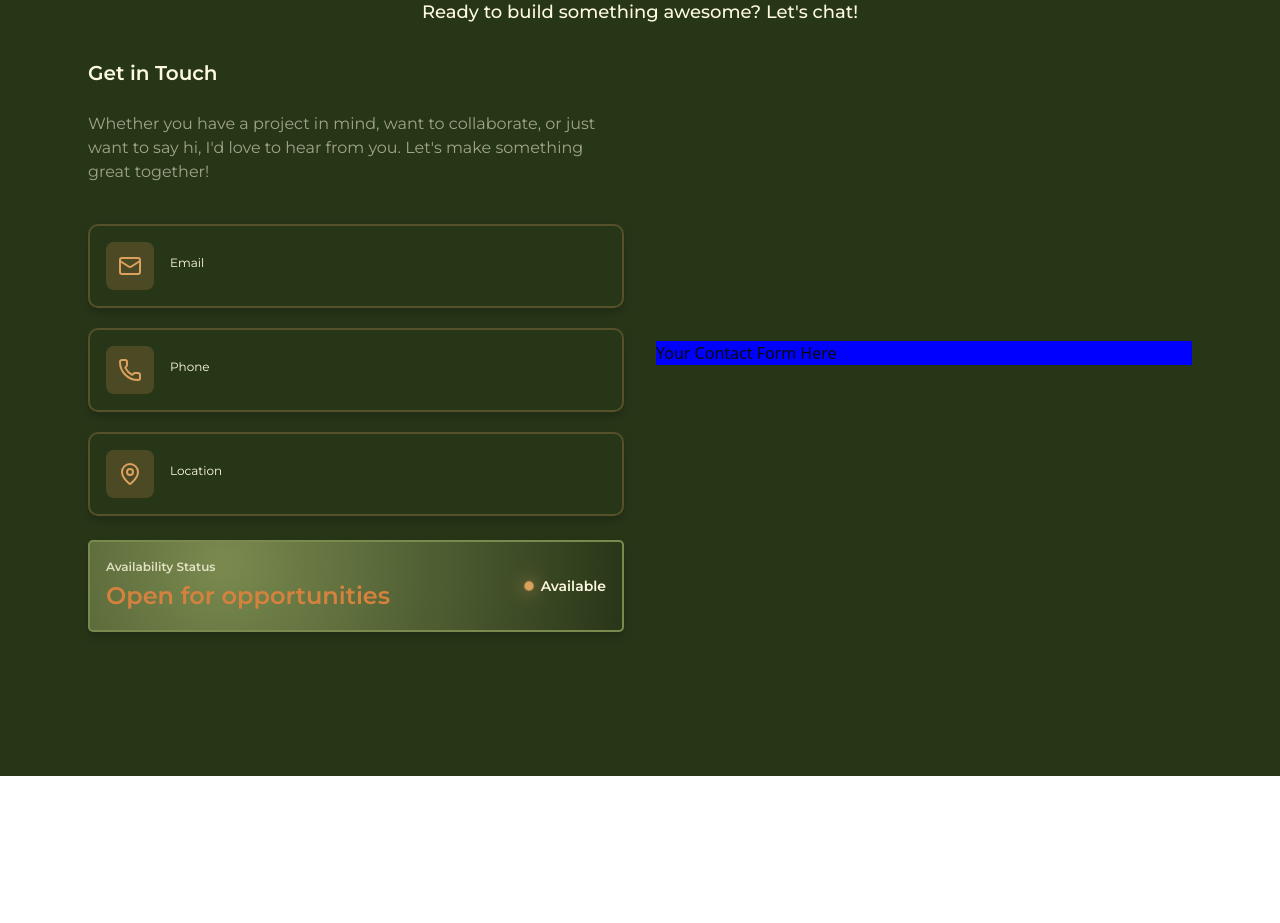
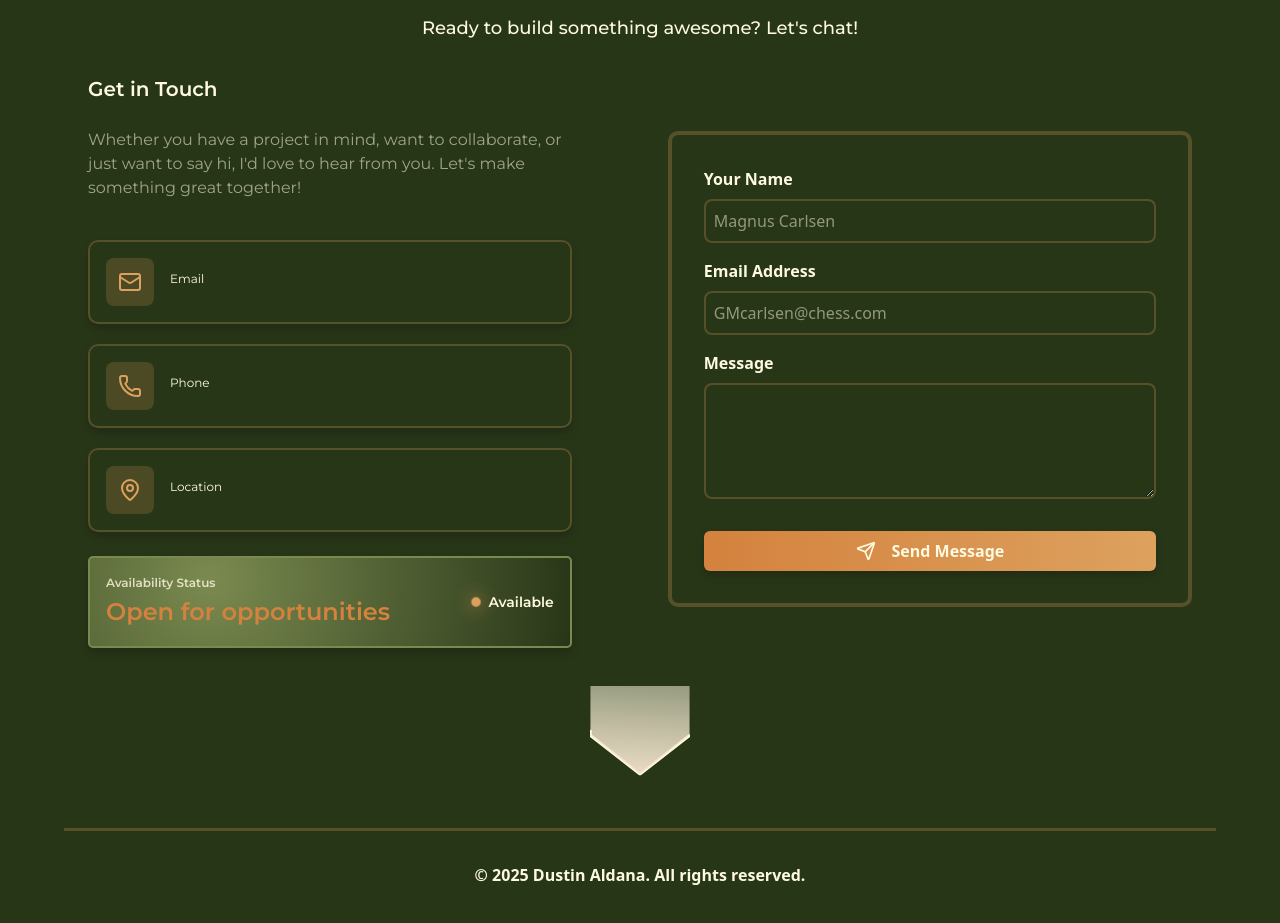
Before and after one commit to D-Aldana/dusty-the-dev, a Next.js app: page / in a window 1280 px wide. Shown: the part 6760-7683 px from the top of the page. Before the commit the page ends 7536 px from the top, so only its background shows below. Built offline with nearby package versions, Linux system fonts and the light colour scheme; no server answers.

Commit message:
feat(contact): add contact form

```diff
--- a/app/page.js
+++ b/app/page.js
@@ -17,8 +17,7 @@ const Main = styled.main`
   flex-direction: column;
   background-color: ${(props) => props.theme.background};
   position: relative;
-  // padding: 1rem 0;
-  padding-bottom: 8rem;
+  padding-bottom: 1rem;
   position: relative;
 
   p {
--- a/components/contact/index.js
+++ b/components/contact/index.js
@@ -1,5 +1,6 @@
 import { forwardRef, useRef, useEffect, useState } from "react"
 import styled from "@emotion/styled"
+import { motion } from "framer-motion"
 import { useTheme } from "@emotion/react"
 import { gsap } from "gsap"
 import { ScrollTrigger } from "gsap/ScrollTrigger"
@@ -9,6 +10,7 @@ import {
   ContactEnvelope,
   PhoneIcon,
   LocationIcon,
+  AirplaneIcon,
 } from "@/components/icons"
 
 import { breakpoints } from "@/styles/theme"
@@ -21,10 +23,11 @@ const Container = styled.div`
   align-items: center;
   justify-content: center;
 
-  padding: 0 4rem;
+  padding: 1rem 4rem;
   gap: 1rem;
   position: relative;
   overflow: hidden;
+  margin-bottom: 1rem;
 
   ${breakpoints.mobile} {
     padding: 0 2rem;
@@ -81,10 +84,11 @@ const ContactContent = styled.div`
   align-items: center;
   justify-content: center;
   padding: 0 1.5rem;
-  gap: 2rem;
+  gap: 6rem;
 
   ${breakpoints.mobile} {
     flex-direction: column;
+    gap: 2rem;
   }
 `
 
@@ -98,8 +102,86 @@ const ContactDetails = styled.div`
 const ContactForm = styled.form`
   display: flex;
   flex-direction: column;
+  justify-content: center;
   width: 100%;
-  background: blue;
+  border: 4px solid ${({ theme }) => `${theme.bronze}40`};
+  border-radius: 10px;
+  padding: 2rem;
+`
+
+const FormLabel = styled.label`
+  font-size: 1rem;
+  font-weight: 600;
+  color: ${({ theme }) => theme.primaryText};
+  margin-bottom: 0.5rem;
+`
+
+const FormInput = styled.input`
+  width: 100%;
+  padding: 0.5rem;
+  border: 2px solid ${({ theme }) => `${theme.bronze}40`};
+  border-radius: 8px;
+  font-size: 1rem;
+  margin-bottom: 1rem;
+  color: ${({ theme }) => theme.primaryText};
+  &:focus {
+    outline: none;
+    border-color: ${({ theme }) => theme.bronze};
+    box-shadow: 0 0 5px ${({ theme }) => theme.bronze};
+  }
+
+  &::placeholder {
+    color: ${({ theme }) => `${theme.primaryText}80`};
+  }
+`
+
+export const SubmitButton = styled.button`
+  display: inline-flex;
+  align-items: center;
+  justify-content: center;
+  gap: 1rem;
+  white-space: nowrap;
+  font-size: 1rem;
+  font-weight: 700;
+  transition: all 0.2s ease;
+  height: 2.5rem;
+  width: 100%;
+  border-radius: 0.375rem;
+  padding: 0 1.5rem;
+  outline: none;
+  border: none;
+  cursor: pointer;
+  margin-top: 1rem;
+
+  background: linear-gradient(
+    to right,
+    ${({ theme }) => theme.rust},
+    ${({ theme }) => theme.bronze}
+  );
+  color: ${({ theme }) => theme.cream};
+  box-shadow: 0 4px 10px rgba(0, 0, 0, 0.2);
+
+  &:hover {
+    background: linear-gradient(
+      to right,
+      ${({ theme }) => theme.bronze},
+      ${({ theme }) => theme.rust}
+    );
+  }
+
+  &:disabled {
+    opacity: 0.5;
+    pointer-events: none;
+  }
+
+  &:focus-visible {
+    box-shadow: 0 0 0 3px
+      ${({ theme }) => theme.ring || "rgba(255,255,255,0.4)"};
+  }
+
+  &:active {
+    transform: translateY(2px);
+  }
 `
 
 const DetailsHeader = styled.div`
@@ -251,19 +333,106 @@ const IndicatorText = styled.p`
   color: ${({ theme }) => theme.cream};
 `
 
+const Footer = styled.footer`
+  text-align: center;
+  width: 100%;
+  padding: 2rem;
+  color: ${(props) => props.theme.primaryText};
+  font-size: 1rem;
+  font-weight: 600;
+  border-top: 3px solid ${(props) => `${props.theme.bronze}40`};
+  margin-top: 2rem;
+`
+
 export const ContactMe = forwardRef((props, ref) => {
   const theme = useTheme()
+  const headerRef = useRef(null)
+  const leftSideRef = useRef(null)
+  const rightSideRef = useRef(null)
+  const baseRef = useRef(null)
+
+  useEffect(() => {
+    const mm = gsap.matchMedia()
+
+    mm.add(
+      {
+        isDesktop: "(min-width: 1024px)",
+        isMobile: "(max-width: 1023px)",
+      },
+      (context) => {
+        const { isDesktop } = context.conditions
+
+        if (headerRef.current) {
+          gsap.from(headerRef.current, {
+            scrollTrigger: {
+              trigger: headerRef.current,
+              start: "top 80%",
+            },
+            opacity: 0,
+            y: 20,
+            duration: 0.6,
+            ease: "power3.out",
+          })
+        }
+
+        if (leftSideRef.current) {
+          gsap.from(leftSideRef.current, {
+            scrollTrigger: {
+              trigger: leftSideRef.current,
+              start: "top 80%",
+            },
+            opacity: 0,
+            x: isDesktop ? -100 : 0,
+            y: isDesktop ? 0 : 20,
+            duration: 0.6,
+            ease: "power3.out",
+          })
+        }
+
+        if (rightSideRef.current) {
+          gsap.from(rightSideRef.current, {
+            scrollTrigger: {
+              trigger: rightSideRef.current,
+              start: "top 80%",
+            },
+            opacity: 0,
+            x: isDesktop ? 100 : 0,
+            y: isDesktop ? 0 : 20,
+            duration: 0.6,
+            ease: "power3.out",
+          })
+        }
+
+        if (baseRef.current) {
+          gsap.from(baseRef.current, {
+            scrollTrigger: {
+              trigger: baseRef.current,
+              start: "top 80%",
+            },
+            opacity: 0,
+            y: 20,
+            duration: 0.6,
+            ease: "power3.out",
+          })
+        }
+      },
+    )
+
+    return () => {
+      mm.revert()
+    }
+  }, [])
 
   return (
     <Container ref={ref}>
-      <Header>
+      <Header ref={headerRef}>
         <StickerContainer>
           <StickerText>Contact Me</StickerText>
         </StickerContainer>
         <Subtitle>Ready to build something awesome? Let&apos;s chat!</Subtitle>
       </Header>
       <ContactContent>
-        <ContactDetails>
+        <ContactDetails ref={leftSideRef}>
           <DetailsHeader>
             <Title>Get in Touch</Title>
             <SubtitleText>
@@ -312,8 +481,49 @@ export const ContactMe = forwardRef((props, ref) => {
             </StatusIndicator>
           </AvailabilityBadge>
         </ContactDetails>
-        <ContactForm>Your Contact Form Here</ContactForm>
+        <ContactForm ref={rightSideRef}>
+          <FormLabel htmlFor="name">Your Name</FormLabel>
+          <FormInput
+            type="text"
+            id="name"
+            name="name"
+            required
+            placeholder="Magnus Carlsen"
+          />
+          <FormLabel htmlFor="email">Email Address</FormLabel>
+          <FormInput
+            type="email"
+            id="email"
+            name="email"
+            required
+            placeholder="GMcarlsen@chess.com"
+          />
+          <FormLabel htmlFor="message">Message</FormLabel>
+          <FormInput
+            as="textarea"
+            id="message"
+            name="message"
+            rows="4"
+            required
+          />
+          <SubmitButton type="submit">
+            <AirplaneIcon width={10} height={10} />
+            Send Message
+          </SubmitButton>
+        </ContactForm>
       </ContactContent>
+      <motion.div
+        initial={{ opacity: 0, y: 20 }}
+        animate={{ opacity: 1, y: 0 }}
+        transition={{ duration: 0.5 }}
+        whileHover={{ cursor: "pointer" }}
+      >
+        <HomePlateIcon width={100} height={100} ref={baseRef} />
+      </motion.div>
+
+      <Footer>
+        &copy; {new Date().getFullYear()} Dustin Aldana. All rights reserved.
+      </Footer>
     </Container>
   )
 })
--- a/components/hero/index.js
+++ b/components/hero/index.js
@@ -48,6 +48,10 @@ const FlippedIconWrapper = styled.div`
   transform: scaleY(-1);
   cursor: pointer;
   margin-bottom: 0.25rem;
+
+  ${breakpoints.mobile} {
+    margin-top: 0.5rem;
+  }
 `
 
 const Name = styled.h1`
--- /dev/null
+++ b/components/icons/airplane.js
@@ -0,0 +1,26 @@
+import { forwardRef } from "react"
+
+export const AirplaneIcon = forwardRef((props, ref) => {
+  const { color = "currentColor", width = 24, height = 24 } = props
+  return (
+    <svg
+      ref={ref}
+      xmlns="http://www.w3.org/2000/svg"
+      width={width}
+      height={height}
+      viewBox="0 0 24 24"
+      fill="none"
+      stroke={color}
+      strokeWidth="2"
+      strokeLinecap="round"
+      strokeLinejoin="round"
+      className="lucide lucide-send mr-2 h-5 w-5"
+      aria-hidden="true"
+    >
+      <path d="M14.536 21.686a.5.5 0 0 0 .937-.024l6.5-19a.496.496 0 0 0-.635-.635l-19 6.5a.5.5 0 0 0-.024.937l7.93 3.18a2 2 0 0 1 1.112 1.11z"></path>
+      <path d="m21.854 2.147-10.94 10.939"></path>
+    </svg>
+  )
+})
+
+AirplaneIcon.displayName = "AirplaneIcon"
--- a/components/icons/index.js
+++ b/components/icons/index.js
@@ -24,3 +24,4 @@ export { InputIcon } from "./input"
 export { ContactEnvelope } from "./contact-envelope"
 export { PhoneIcon } from "./phone"
 export { LocationIcon } from "./location"
+export { AirplaneIcon } from "./airplane"
```
